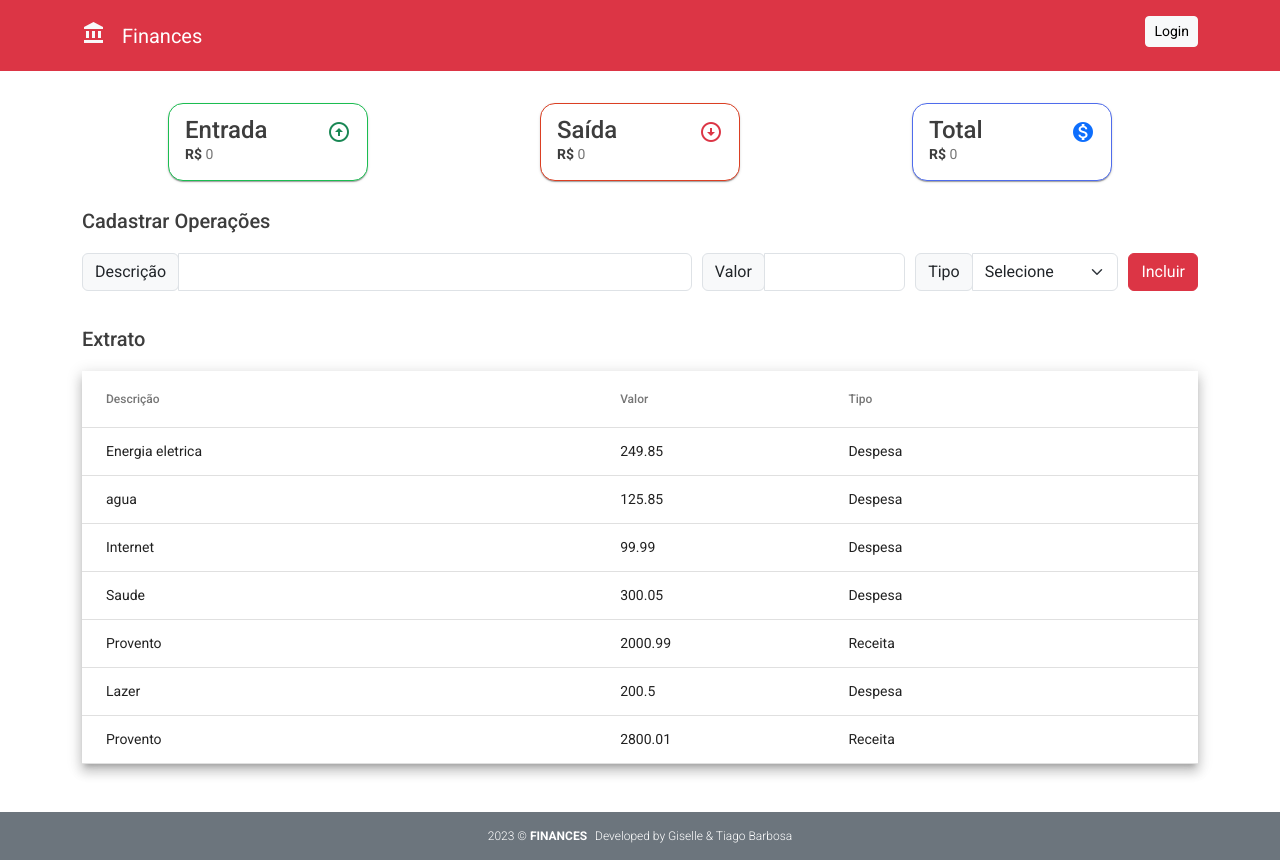
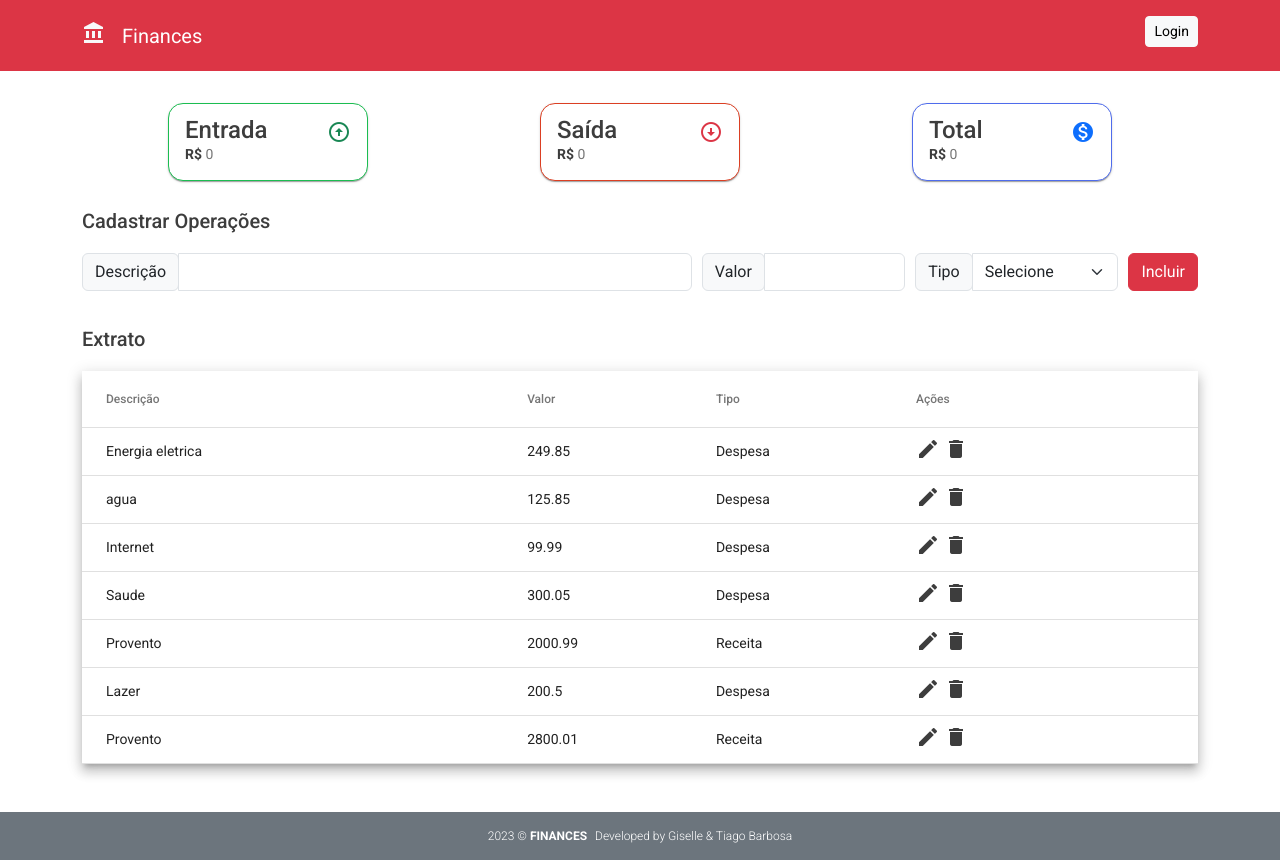
Before and after one commit to GiselleBarbosa/angular-app-finances, an Angular app: page /transaction in a window 1280 px wide. Built offline with nearby package versions, Linux system fonts and the light colour scheme; data requests are answered from the project's data file.

Commit message:
chore: add column actions in table

```diff
--- a/src/app/shared/models/table-transaction.model.ts
+++ b/src/app/shared/models/table-transaction.model.ts
@@ -2,4 +2,5 @@ export interface TableItems {
   description: string;
   value: number;
   type: string;
- }
+  actions?: []
+}
--- a/src/app/transaction/transaction-table/transaction-table.component.html
+++ b/src/app/transaction/transaction-table/transaction-table.component.html
@@ -17,7 +17,11 @@
 
   <ng-container matColumnDef="actions">
     <th mat-header-cell *matHeaderCellDef> Ações </th>
-    <td mat-cell *matCellDef="let items"> {{items.actions}} </td>
+    <td mat-cell *matCellDef="let items">
+      {{items.actions}}
+      <mat-icon class="me-1">edit</mat-icon>
+      <mat-icon>delete</mat-icon>
+    </td>
   </ng-container>
 
 
--- a/src/app/transaction/transaction-table/transaction-table.component.ts
+++ b/src/app/transaction/transaction-table/transaction-table.component.ts
@@ -10,7 +10,7 @@ import { TableItems } from '../../shared/models/table-transaction.model';
 export class TransactionTableComponent implements OnInit {
   ITEMS_TABLE: TableItems[] = [];
 
-  displayedColumns: string[] = ['description', 'value', 'type'];
+  displayedColumns: string[] = ['description', 'value', 'type', 'actions'];
 
   dataSource = this.ITEMS_TABLE;
 
```
